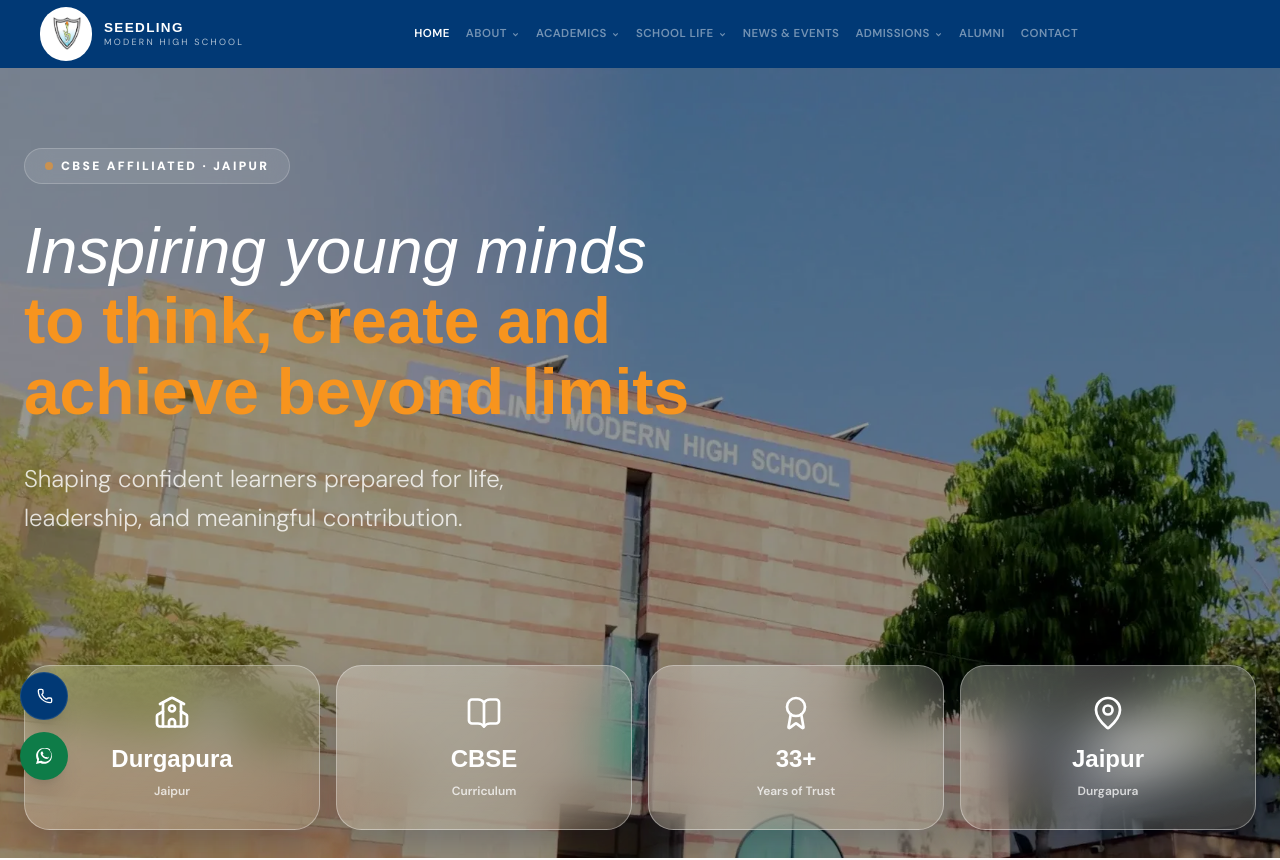
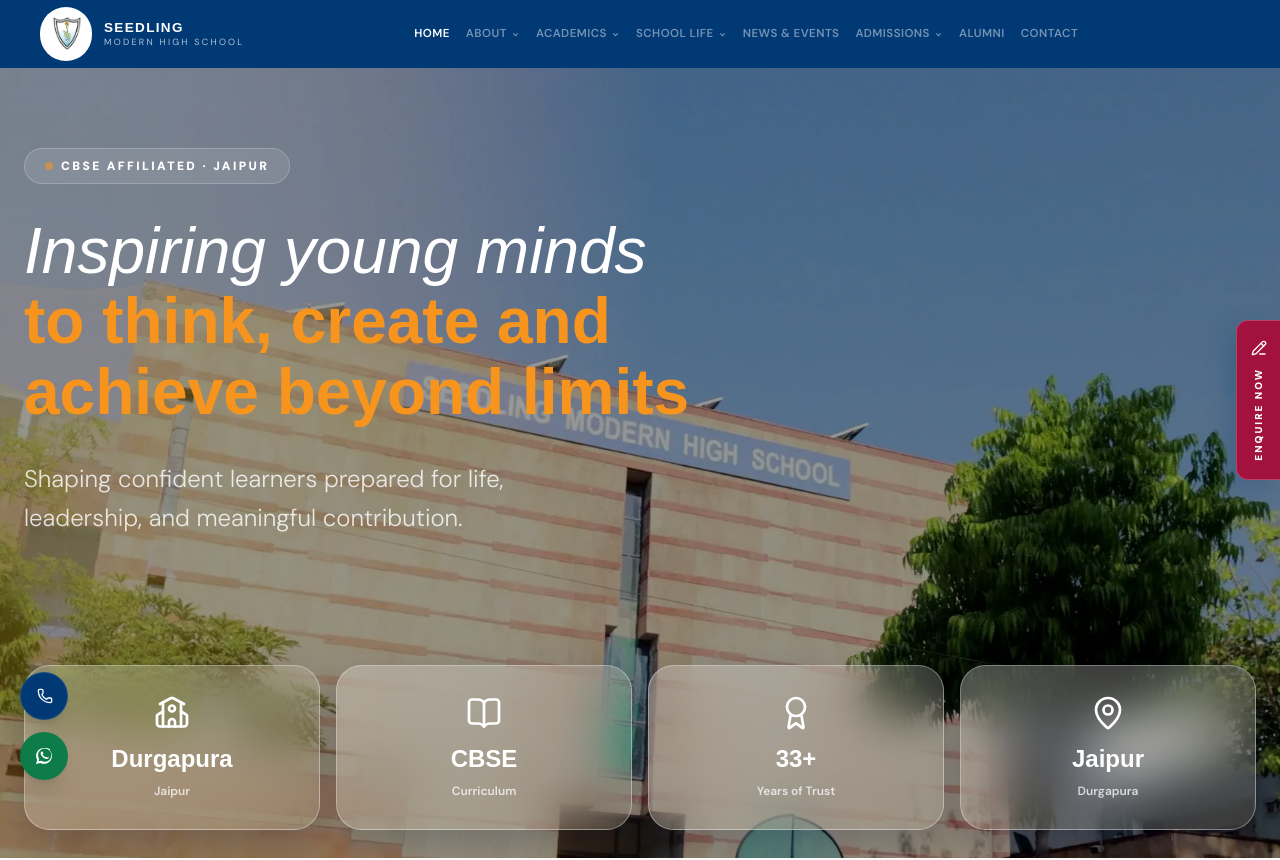
Before and after one commit to itstealth/smhs-new, a Next.js app: page / in a window 1280 px wide. Shown: the top 860 px of the page. Built offline with nearby package versions, Linux system fonts and the light colour scheme; a web font is replaced by a local one.

Commit message:
Add SMHS floating enquiry tab

```diff
--- a/components/FloatingButtons.tsx
+++ b/components/FloatingButtons.tsx
@@ -1,6 +1,6 @@
 "use client";
 
-import { Phone } from "lucide-react";
+import { PencilLine, Phone } from "lucide-react";
 
 export default function FloatingButtons() {
   return (
@@ -28,6 +28,17 @@ export default function FloatingButtons() {
         <span className="whitespace-nowrap text-xs font-black uppercase tracking-widest opacity-0 transition-opacity duration-200 group-hover:opacity-100">WhatsApp</span>
       </a>
     </div>
+    <div className="fixed right-0 top-1/2 z-[110] hidden -translate-y-1/2 md:block">
+      <button
+        type="button"
+        data-open-enquiry
+        className="group flex min-h-40 w-11 flex-col items-center justify-center gap-3 rounded-l-xl border border-r-0 border-white/20 bg-crimson px-2 py-4 text-white shadow-[-8px_10px_24px_rgba(1,57,117,0.22)] transition-colors duration-300 hover:bg-crimson-dark focus-visible:bg-crimson-dark focus-visible:outline-2 focus-visible:outline-offset-2 focus-visible:outline-crimson"
+        aria-label="Enquire now"
+      >
+        <PencilLine className="h-4 w-4 flex-shrink-0" />
+        <span className="whitespace-nowrap text-[10px] font-black uppercase tracking-[0.2em] [writing-mode:vertical-rl] rotate-180">Enquire Now</span>
+      </button>
+    </div>
     </>
   );
 }
```
